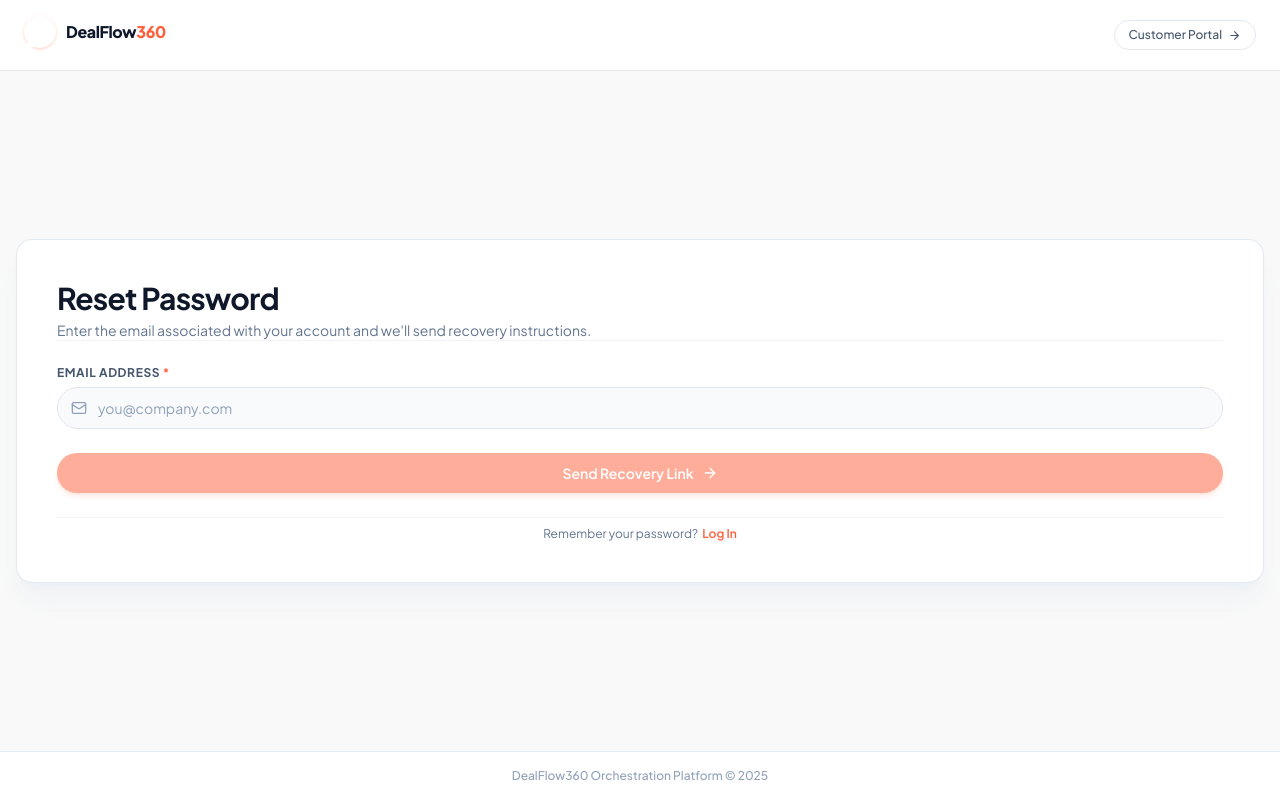
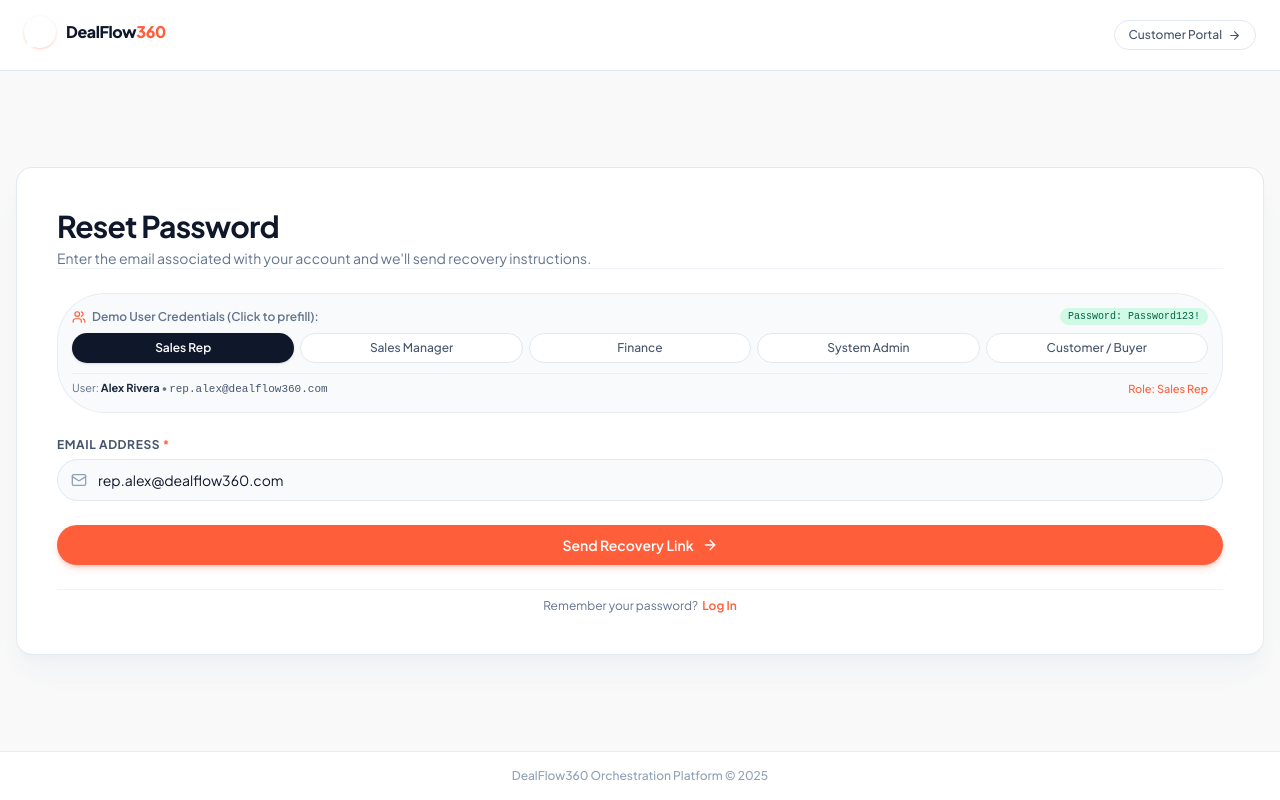
Before and after one commit to Prg-Yash/dealflow-odoo26, a Next.js app in the folder apps/web/: page /forgot-password in a window 1280 px wide. Built offline with nearby package versions, Linux system fonts and the light colour scheme.

Commit message:
feat: implement authentication pages with role-based demo selection and password reset functionality

```diff
--- a/apps/web/app/forgot-password/page.tsx
+++ b/apps/web/app/forgot-password/page.tsx
@@ -1,20 +1,47 @@
 "use client";
 
-import { useState } from "react";
+import { useState, useEffect } from "react";
 import Link from "next/link";
-import { ArrowRight, Mail, CheckCircle2, ArrowLeft } from "lucide-react";
+import { ArrowRight, Mail, CheckCircle2, ArrowLeft, Users } from "lucide-react";
 import { AuthCard } from "@repo/ui";
+import { ROLES, ALL_ROLES, inferRoleFromEmail, type UserRole } from "../../lib/roles";
 import { isValidEmail } from "../../lib/validation";
 
 export default function ForgotPasswordPage() {
-  const [email, setEmail] = useState("");
+  const [selectedRole, setSelectedRole] = useState<UserRole>("sales_rep");
+  const [email, setEmail] = useState("rep.alex@dealflow360.com");
   const [emailTouched, setEmailTouched] = useState(false);
   const [submitted, setSubmitted] = useState(false);
   const [loading, setLoading] = useState(false);
   const [error, setError] = useState<string | null>(null);
 
+  useEffect(() => {
+    if (typeof window !== "undefined") {
+      const params = new URLSearchParams(window.location.search);
+      const queryEmail = params.get("email");
+      if (queryEmail) {
+        setEmail(queryEmail);
+        setSelectedRole(inferRoleFromEmail(queryEmail));
+      }
+    }
+  }, []);
+
   const emailError = emailTouched && !isValidEmail(email) ? "Please enter a valid email address." : null;
   const isFormValid = isValidEmail(email);
+
+  const handleRoleSelect = (roleKey: UserRole) => {
+    const roleConfig = ROLES[roleKey];
+    setSelectedRole(roleKey);
+    setEmail(roleConfig.defaultEmail);
+    setEmailTouched(false);
+    setError(null);
+  };
+
+  const handleEmailChange = (newEmail: string) => {
+    setEmail(newEmail);
+    setEmailTouched(true);
+    setSelectedRole(inferRoleFromEmail(newEmail));
+  };
 
   const handleSubmit = async (e: React.FormEvent) => {
     e.preventDefault();
@@ -61,30 +88,74 @@ export default function ForgotPasswordPage() {
         <div className="text-center pt-2 border-t border-slate-100">
           <p className="text-xs text-slate-500">
             Remember your password?{" "}
-            <Link href="/login" className="text-[#ff5e3a] hover:underline font-semibold transition ml-0.5">
+            <Link
+              href={`/login${email ? `?email=${encodeURIComponent(email)}` : ""}`}
+              className="text-[#ff5e3a] hover:underline font-semibold transition ml-0.5"
+            >
               Log In
             </Link>
           </p>
         </div>
       }
     >
+      {/* 5-User Role Quick Selector matching Login Page */}
+      <div className="flex flex-col gap-2 p-3.5 rounded-xl bg-slate-50 border border-slate-200/70 text-left">
+        <div className="flex items-center justify-between text-xs font-semibold text-slate-500">
+          <span className="inline-flex items-center gap-1.5">
+            <Users size={14} className="text-[#ff5e3a]" />
+            Demo User Credentials (Click to prefill):
+          </span>
+          <span className="text-[10px] font-mono bg-emerald-100 text-emerald-800 px-2 py-0.5 rounded-full font-medium">
+            Password: Password123!
+          </span>
+        </div>
+        <div className="grid grid-cols-2 sm:grid-cols-5 gap-1.5">
+          {ALL_ROLES.map((r) => {
+            const isActive = selectedRole === r.id;
+            return (
+              <button
+                key={r.id}
+                type="button"
+                onClick={() => handleRoleSelect(r.id)}
+                className={`px-2 py-1.5 rounded-lg text-xs font-medium text-center transition-all cursor-pointer truncate ${
+                  isActive
+                    ? "bg-slate-900 text-white shadow-sm font-semibold"
+                    : "bg-white text-slate-600 border border-slate-200 hover:bg-slate-100"
+                }`}
+                title={`${r.title} — ${r.defaultEmail}`}
+              >
+                {r.label}
+              </button>
+            );
+          })}
+        </div>
+        <div className="flex items-center justify-between text-[11px] text-slate-500 pt-1.5 border-t border-slate-200/60 mt-0.5">
+          <span className="truncate">
+            User: <strong className="text-slate-800">{ROLES[selectedRole]?.defaultName}</strong> &bull; <span className="font-mono text-slate-600">{ROLES[selectedRole]?.defaultEmail}</span>
+          </span>
+          <span className="text-[#ff5e3a] font-medium shrink-0 ml-2">
+            Role: {ROLES[selectedRole]?.label}
+          </span>
+        </div>
+      </div>
+
       {error && (
-        <div className="rounded-xl border border-red-200 bg-red-50 p-3 text-xs text-red-700">
+        <div className="rounded-xl border border-red-200 bg-red-50 p-3 text-xs text-red-700 text-left">
           {error}
         </div>
       )}
 
       {submitted ? (
-        <div className="flex flex-col gap-4 text-left">
+        <div className="flex flex-col gap-4 text-left mt-2">
           <div className="rounded-xl border border-emerald-200 bg-emerald-50/80 p-4 flex items-start gap-3">
             <CheckCircle2 size={20} className="text-emerald-600 shrink-0 mt-0.5" />
             <div className="text-xs text-slate-700 leading-relaxed">
-              If an account exists for <strong className="text-slate-900">{email}</strong>, password reset instructions have been dispatched. Please check your inbox.
+              If an account exists for <strong className="text-slate-900">{email}</strong>, password reset instructions have been dispatched. In development mode, the default account password remains <strong className="font-mono text-slate-900">Password123!</strong>.
             </div>
           </div>
 
           <Link
-            href="/login"
+            href={`/login${email ? `?email=${encodeURIComponent(email)}` : ""}`}
             className="w-full inline-flex items-center justify-center gap-2 px-6 py-2.5 rounded-xl bg-[#ff5e3a] hover:bg-[#ea4e28] text-white font-semibold text-sm transition-all shadow-md shadow-[#ff5e3a]/25 cursor-pointer"
           >
             <ArrowLeft size={16} />
@@ -104,11 +175,8 @@ export default function ForgotPasswordPage() {
                 type="email"
                 required
                 value={email}
-                onChange={(e) => {
-                  setEmail(e.target.value);
-                  setEmailTouched(true);
-                }}
-                placeholder="you@company.com"
+                onChange={(e) => handleEmailChange(e.target.value)}
+                placeholder="name@company.com"
                 className={`w-full bg-[#f8fafc] rounded-xl pl-10 pr-3.5 py-2.5 text-sm text-[#0f172a] placeholder:text-slate-400 outline-none transition-all border ${
                   emailError
                     ? "border-red-400 focus:border-red-500 focus:ring-2 focus:ring-red-200"
--- a/apps/web/app/login/page.tsx
+++ b/apps/web/app/login/page.tsx
@@ -11,7 +11,7 @@ import { isValidEmail, isValidPassword } from "../../lib/validation";
 
 export default function LoginPage() {
   const router = useRouter();
-  const [email, setEmail] = useState("rep@dealflow360.com");
+  const [email, setEmail] = useState("rep.alex@dealflow360.com");
   const [password, setPassword] = useState("Password123!");
   const [emailTouched, setEmailTouched] = useState(false);
   const [passwordTouched, setPasswordTouched] = useState(false);
@@ -114,10 +114,13 @@ export default function LoginPage() {
     >
       {/* 5-User Role Quick Selector */}
       <div className="flex flex-col gap-2 p-3.5 rounded-xl bg-slate-50 border border-slate-200/70">
-        <div className="flex items-center text-xs font-semibold text-slate-500">
+        <div className="flex items-center justify-between text-xs font-semibold text-slate-500">
           <span className="inline-flex items-center gap-1.5">
             <Users size={14} className="text-[#ff5e3a]" />
-            Demo 5 User Roles (Click to fill):
+            Demo User Credentials (Click to prefill):
+          </span>
+          <span className="text-[10px] font-mono bg-emerald-100 text-emerald-800 px-2 py-0.5 rounded-full font-medium">
+            Password: Password123!
           </span>
         </div>
         <div className="grid grid-cols-2 sm:grid-cols-5 gap-1.5">
@@ -139,6 +142,14 @@ export default function LoginPage() {
               </button>
             );
           })}
+        </div>
+        <div className="flex items-center justify-between text-[11px] text-slate-500 pt-1.5 border-t border-slate-200/60 mt-0.5">
+          <span className="truncate">
+            User: <strong className="text-slate-800">{ROLES[selectedRole]?.defaultName}</strong> &bull; <span className="font-mono text-slate-600">{ROLES[selectedRole]?.defaultEmail}</span>
+          </span>
+          <span className="text-[#ff5e3a] font-medium shrink-0 ml-2">
+            Role: {ROLES[selectedRole]?.label}
+          </span>
         </div>
       </div>
 
@@ -222,7 +233,7 @@ export default function LoginPage() {
 
           <div className="text-center">
             <Link
-              href="/forgot-password"
+              href={`/forgot-password${email ? `?email=${encodeURIComponent(email)}` : ""}`}
               className="text-xs text-slate-500 hover:text-[#ff5e3a] transition-colors font-medium"
             >
               Forgot Password?
--- a/apps/web/lib/roles.ts
+++ b/apps/web/lib/roles.ts
@@ -18,9 +18,9 @@ export const ROLES: Record<UserRole, RoleConfig> = {
     label: "Sales Rep",
     title: "Account Executive / Sales Rep",
     description: "Quotations, deals pipeline, pricing rules & customer negotiations",
-    defaultEmail: "rep@dealflow360.com",
-    defaultName: "Sarah Jenkins",
-    defaultOrg: "Acme Cloud Division",
+    defaultEmail: "rep.alex@dealflow360.com",
+    defaultName: "Alex Rivera",
+    defaultOrg: "Apex Enterprise Technologies Inc",
     targetPath: "/dashboard",
     badgeVariant: "info",
   },
@@ -29,9 +29,9 @@ export const ROLES: Record<UserRole, RoleConfig> = {
     label: "Sales Manager",
     title: "Regional Sales Director",
     description: "Discount tier approvals, quota pacing, deal health & anomalies",
-    defaultEmail: "manager@dealflow360.com",
-    defaultName: "Marcus Vance",
-    defaultOrg: "DealFlow360 HQ",
+    defaultEmail: "manager.elena@dealflow360.com",
+    defaultName: "Elena Rostova",
+    defaultOrg: "Apex Enterprise Technologies Inc",
     targetPath: "/dashboard",
     badgeVariant: "warning",
   },
@@ -40,9 +40,9 @@ export const ROLES: Record<UserRole, RoleConfig> = {
     label: "Finance",
     title: "Billing & Revenue Operations",
     description: "Invoice reconciliations, recurring billing, contracts & fulfillment",
-    defaultEmail: "finance@dealflow360.com",
-    defaultName: "Elena Rostova",
-    defaultOrg: "FinOps Global",
+    defaultEmail: "finance.marcus@dealflow360.com",
+    defaultName: "Marcus Vance",
+    defaultOrg: "Apex Enterprise Technologies Inc",
     targetPath: "/dashboard",
     badgeVariant: "success",
   },
@@ -52,19 +52,19 @@ export const ROLES: Record<UserRole, RoleConfig> = {
     title: "Platform Administrator",
     description: "Organization hierarchy, rule engines, catalogs & access control",
     defaultEmail: "admin@dealflow360.com",
-    defaultName: "David Chen",
-    defaultOrg: "DealFlow360 Enterprise",
+    defaultName: "System Administrator",
+    defaultOrg: "Apex Enterprise Technologies Inc",
     targetPath: "/dashboard",
     badgeVariant: "default",
   },
   customer: {
     id: "customer",
     label: "Customer / Buyer",
-    title: "Procurement Lead (Customer)",
+    title: "Procurement Lead (Acme Corp)",
     description: "Client proposal review, redlining, negotiation portal & sign-off",
-    defaultEmail: "customer@acme.com",
-    defaultName: "Alex Rivera",
-    defaultOrg: "Acme Technologies Inc.",
+    defaultEmail: "buyer@acmecorp.com",
+    defaultName: "Johnathan Ward",
+    defaultOrg: "Acme Corporation",
     targetPath: "/portal",
     badgeVariant: "info",
   },
@@ -88,12 +88,23 @@ export function setStoredRole(role: UserRole): void {
 
 export function inferRoleFromEmail(email: string): UserRole {
   const e = email.toLowerCase().trim();
-  if (e.includes("admin")) return "admin";
-  if (e.includes("manager")) return "manager";
-  if (e.includes("finance")) return "finance";
-  if (e.includes("customer") || e.includes("buyer") || e.includes("acme") || e.includes("client")) {
+  if (
+    e === "buyer@acmecorp.com" ||
+    e === "customer@acme.com" ||
+    e === "procurement@betaindustries.com" ||
+    e === "finance@quantumleaplabs.ai" ||
+    e.includes("customer") ||
+    e.includes("buyer") ||
+    e.includes("acme") ||
+    e.includes("procurement") ||
+    e.includes("quantumleap") ||
+    e.includes("client")
+  ) {
     return "customer";
   }
+  if (e.includes("admin")) return "admin";
+  if (e.includes("manager") || e.includes("elena")) return "manager";
+  if (e.includes("finance") || e.includes("marcus")) return "finance";
   return "sales_rep";
 }
 
```
Also changed, not shown: packages/db/prisma/seed.ts (+26 -0 lines).
